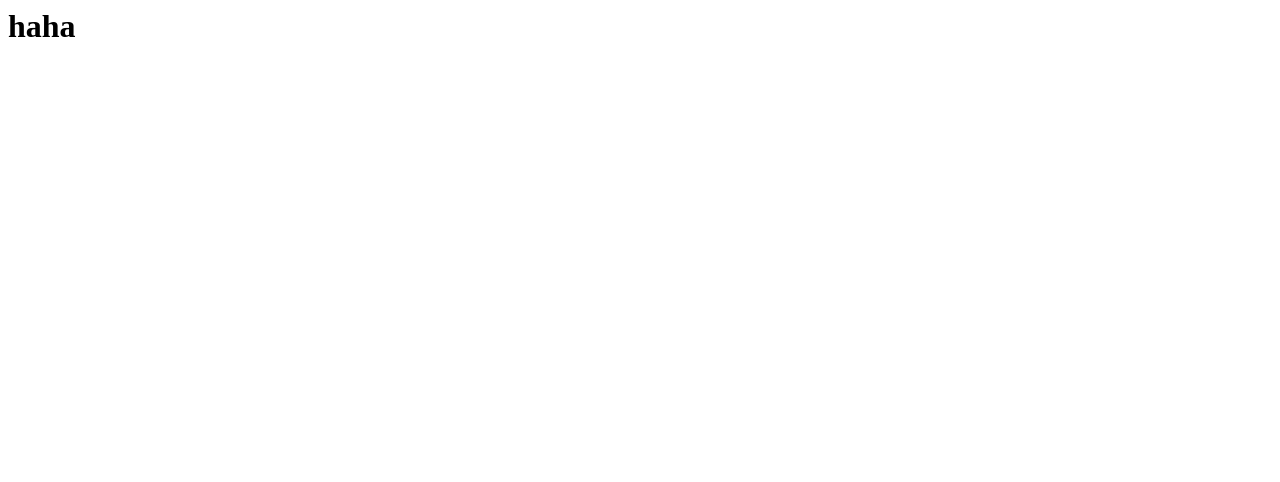
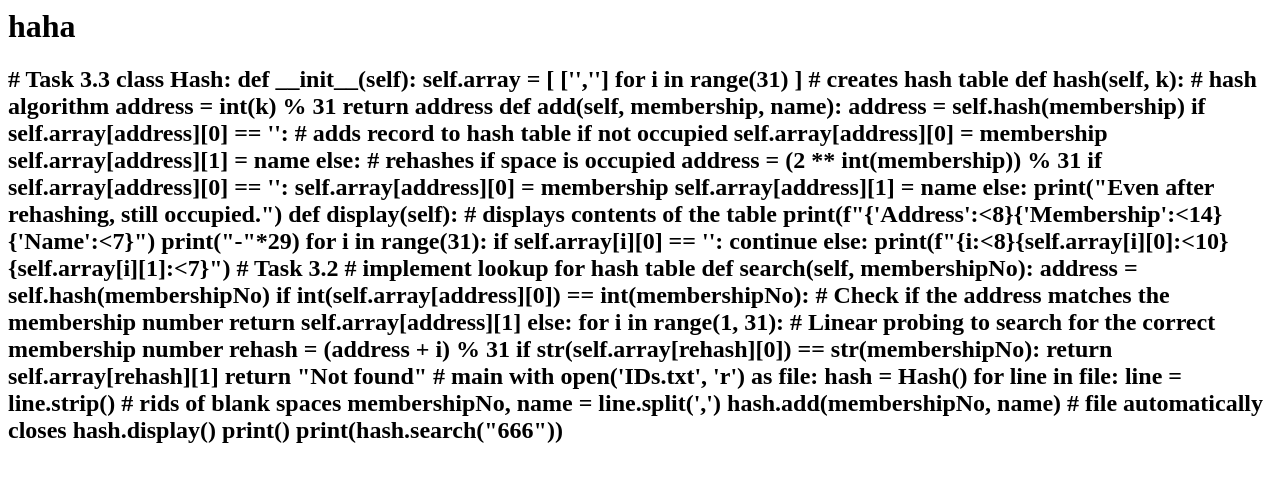
Before and after one commit to doggocaliper/2024, a plain HTML site: page index.html in a window 1280 px wide. Drawn offline with Linux system fonts and the light colour scheme.

Commit message:
Update index.html

```diff
--- a/index.html
+++ b/index.html
@@ -1,3 +1,62 @@
 <html>
   <h1>haha</h1>
+  <h2>
+    # Task 3.3
+
+class Hash:
+    def __init__(self):
+        self.array = [ ['',''] for i in range(31) ] # creates hash table
+
+    def hash(self, k): # hash algorithm
+        address = int(k) % 31
+        return address
+
+    def add(self, membership, name):
+        address = self.hash(membership)
+        if self.array[address][0] == '': # adds record to hash table if not occupied
+            self.array[address][0] = membership
+            self.array[address][1] = name
+        else: # rehashes if space is occupied
+            address = (2 ** int(membership)) % 31
+            if self.array[address][0] == '':
+                self.array[address][0] = membership
+                self.array[address][1] = name
+            else:
+                print("Even after rehashing, still occupied.")
+
+    def display(self): # displays contents of the table
+        print(f"{'Address':<8}{'Membership':<14}{'Name':<7}")
+        print("-"*29)
+        for i in range(31):
+            if self.array[i][0] == '':
+                continue
+            else:
+                print(f"{i:<8}{self.array[i][0]:<10}{self.array[i][1]:<7}")
+
+    # Task 3.2
+    # implement lookup for hash table
+
+    def search(self, membershipNo):
+        address = self.hash(membershipNo)
+        if int(self.array[address][0]) == int(membershipNo):  # Check if the address matches the membership number
+            return self.array[address][1]
+        else:
+            for i in range(1, 31):  # Linear probing to search for the correct membership number
+                rehash = (address + i) % 31
+                if str(self.array[rehash][0]) == str(membershipNo):
+                    return self.array[rehash][1]
+            return "Not found"
+
+# main
+with open('IDs.txt', 'r') as file:
+    hash = Hash()
+    for line in file:
+        line = line.strip() # rids of blank spaces
+        membershipNo, name = line.split(',')
+        hash.add(membershipNo, name)
+# file automatically closes
+hash.display()
+print()
+print(hash.search("666"))
+  </h2>
 </html>
```
